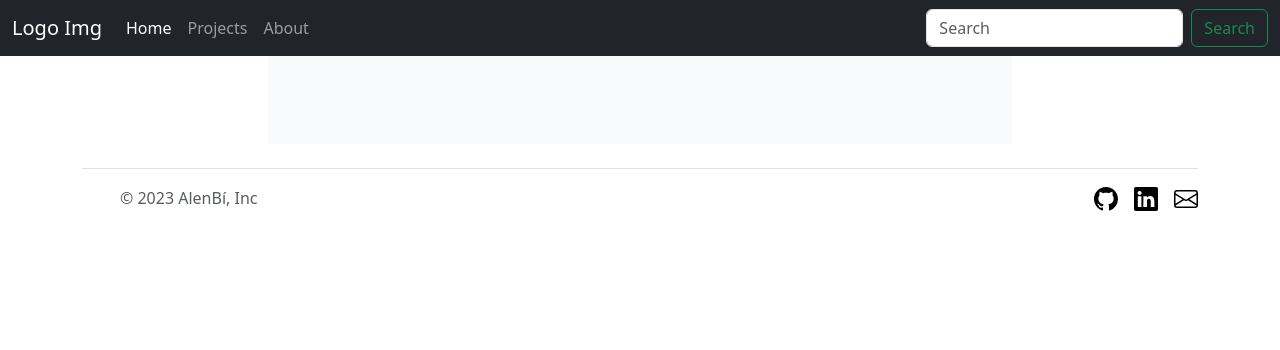
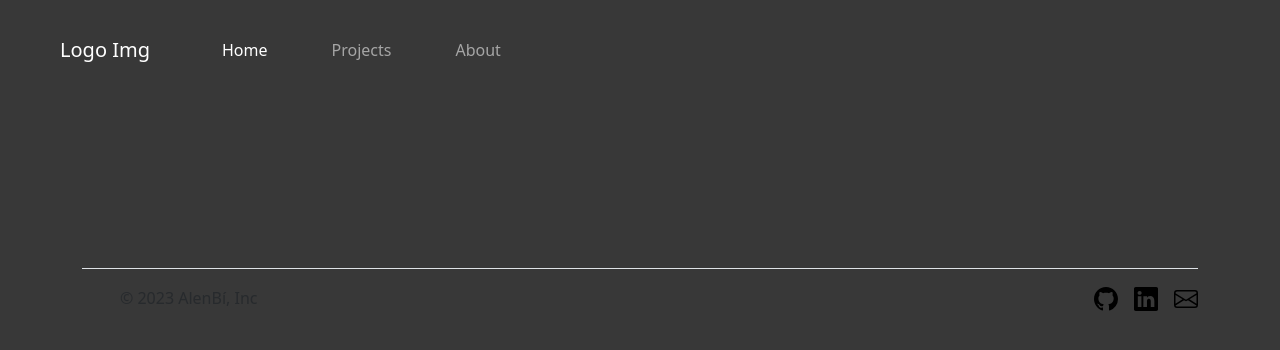
Before and after one commit to angeloabianchi/django_portfolio, a Django app: page /jobs/ in a window 1280 px wide. Shown: the top 350 px of the page. Run offline with Django 4.2, Linux system fonts and the light colour scheme; data that the repository does not hold is empty; parts of the project's set-up code (start-up, migrations or seed data) failed here and were passed over; some libraries are stand-ins or nearby versions.

Commit message:
added css to some elements

```diff
--- /dev/null
+++ b/static/css/style.css
@@ -0,0 +1,16 @@
+body {
+    background-color: rgb(56, 56, 56);
+}
+
+footer {
+    max-width: 100%;
+}
+
+.navbar {
+    height: 100px;
+    background-color: green;
+}
+
+.bg-style {
+    background-color: rgb(56, 56, 56);
+}
--- a/templates/base.html
+++ b/templates/base.html
@@ -13,9 +13,6 @@
   <link rel="canonical" href="https://getbootstrap.com/docs/5.3/examples/navbar-fixed/">
   <link href="{% static 'css/bootstrap.min.css' %}" rel="stylesheet">
 
-  <link href="/docs/5.3/dist/css/bootstrap.min.css" rel="stylesheet"
-    integrity="sha384-GLhlTQ8iRABdZLl6O3oVMWSktQOp6b7In1Zl3/Jr59b6EGGoI1aFkw7cmDA6j6gD" crossorigin="anonymous">
-
   <!-- Favicons -->
   <link rel="apple-touch-icon" href="/docs/5.3/assets/img/favicons/apple-touch-icon.png" sizes="180x180">
   <link rel="icon" href="/docs/5.3/assets/img/favicons/favicon-32x32.png" sizes="32x32" type="image/png">
@@ -26,37 +23,30 @@
   <meta name="theme-color" content="#712cf9">
 
 
-
-
-  <!-- Custom styles for this template -->
-  <link href="navbar-fixed.css" rel="stylesheet">
+  <link href="{% static 'css/style.css' %}" rel="stylesheet">
 </head>
 
 <body>
 
-  <nav class="navbar navbar-expand-md navbar-dark fixed-top bg-dark">
+  <nav class="navbar navbar-expand-md navbar-dark fixed- bg-style">
     <div class="container-fluid">
-      <a class="navbar-brand" href="{% url 'home:index' %}">Logo Img</a>
+      <a class="navbar-brand ms-5" href="{% url 'home:index' %}">Logo Img</a>
       <button class="navbar-toggler" type="button" data-bs-toggle="collapse" data-bs-target="#navbarCollapse"
         aria-controls="navbarCollapse" aria-expanded="false" aria-label="Toggle navigation">
         <span class="navbar-toggler-icon"></span>
       </button>
       <div class="collapse navbar-collapse" id="navbarCollapse">
-        <ul class="navbar-nav me-auto mb-2 mb-md-0">
-          <li class="nav-item">
+        <ul class="navbar-nav me-auto mb-2 mb-md-0 justify-content-center">
+          <li class="nav-item ms-5">
             <a class="nav-link active" aria-current="page" href="{% url 'home:index' %}">Home</a>
           </li>
-          <li class="nav-item">
+          <li class="nav-item ms-5">
             <a class="nav-link" href="{% url 'jobs:index' %}">Projects</a>
           </li>
-          <li class="nav-item">
+          <li class="nav-item ms-5">
             <a class="nav-link" href="{% url 'about:index' %}">About</a>
           </li>
         </ul>
-        <form class="d-flex" role="search">
-          <input class="form-control me-2" type="search" placeholder="Search" aria-label="Search">
-          <button class="btn btn-outline-success" type="submit">Search</button>
-        </form>
       </div>
     </div>
   </nav>
--- a/templates/jobs/index.html
+++ b/templates/jobs/index.html
@@ -1,10 +1,9 @@
 {% extends "../base.html" %}
 {% load static %}
 {% block content %}
-
 <main>
 
-  <div class="album py-5 bg-light mt-5">
+  <div class="album py-5 bg-style mt-5">
     <div class="container">
       <div class="row row-cols-1 row-cols-sm-2 row-cols-md-3 g-3">
         {% for job in jobs %}
```
